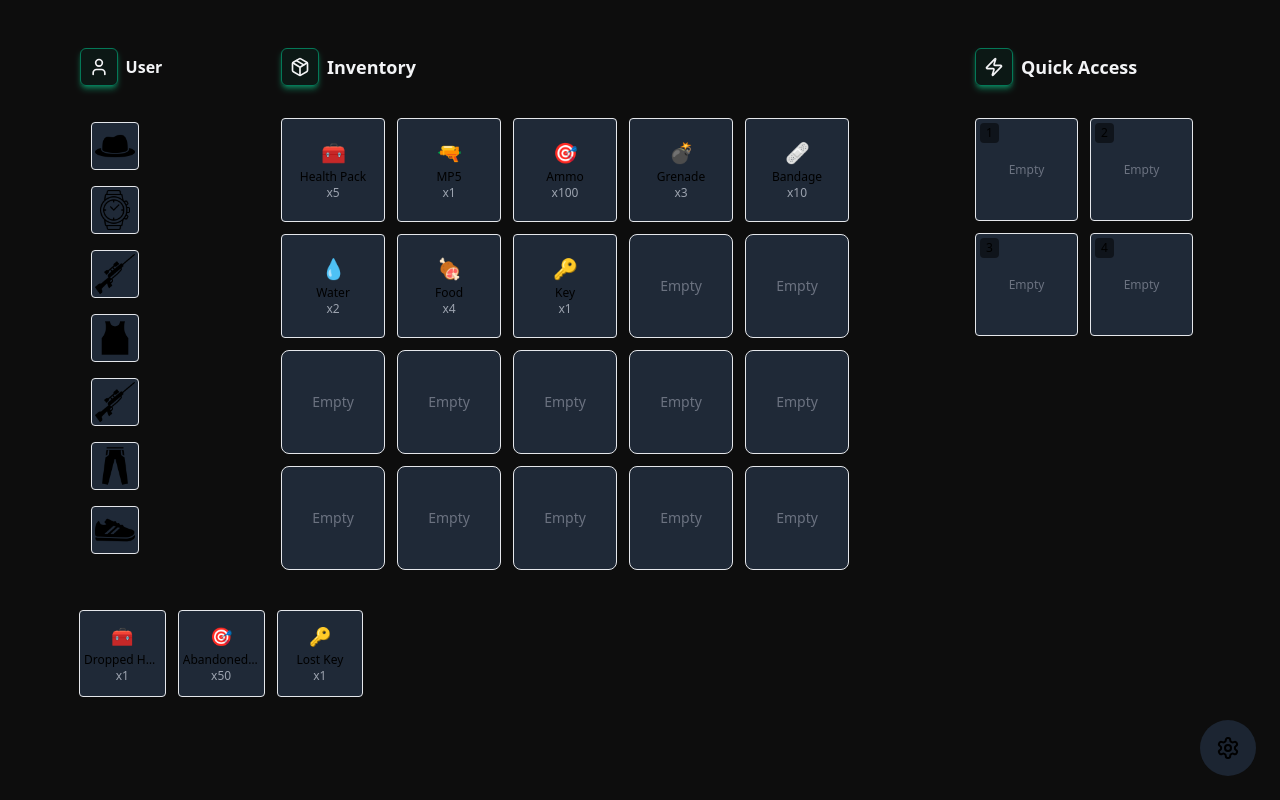
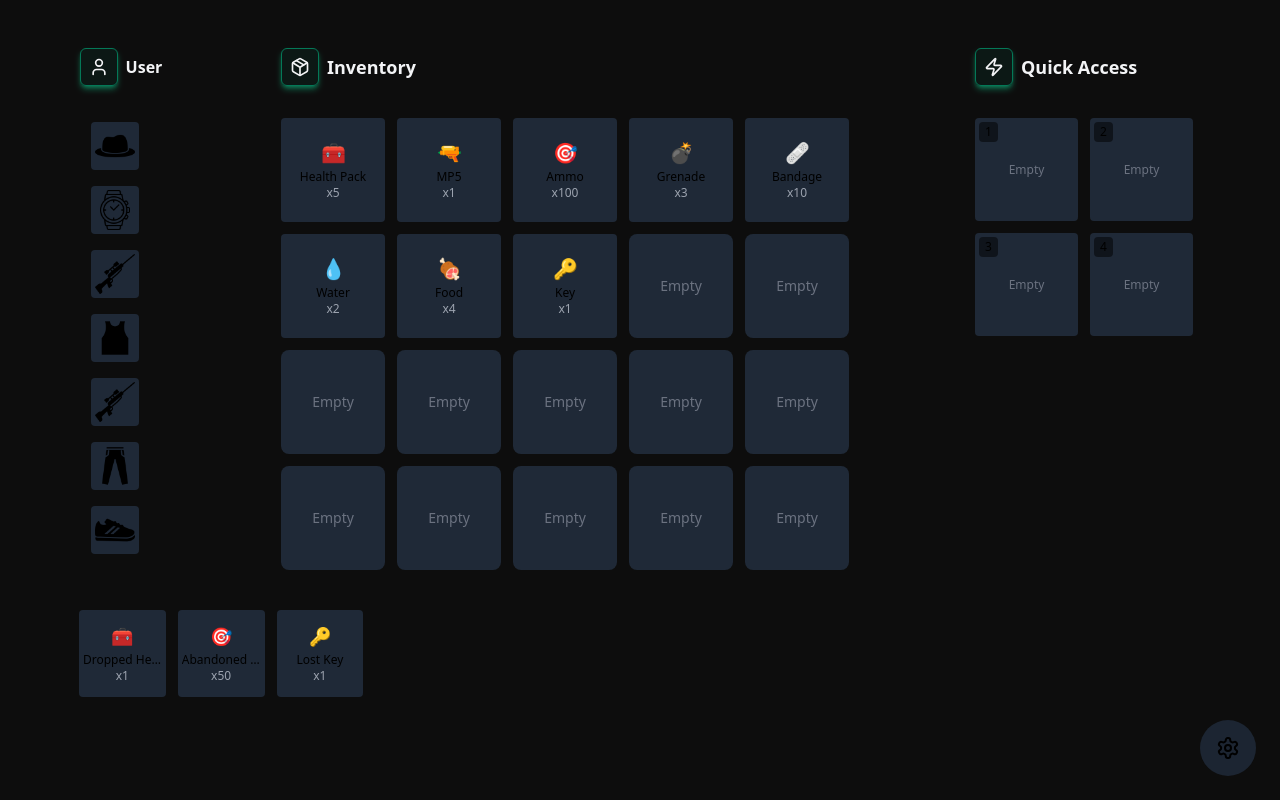
Before and after one commit to dhanashreemhatre/Game-Inventory-Designs, a React (Create React App) app: page / in a window 1280 px wide. Built offline with nearby package versions, Linux system fonts and the light colour scheme.

Commit message:
changes: border

```diff
--- a/src/components/Inventory2.jsx
+++ b/src/components/Inventory2.jsx
@@ -427,7 +427,7 @@ const InventoryItem = ({ item, theme, onClick }) => {
   return (
     <div
       ref={drag}
-      className={`${theme.secondary} aspect-square rounded border ${theme.hover}
+      className={`${theme.secondary} aspect-square rounded ${theme.hover}
         p-2 flex flex-col items-center justify-center cursor-move transition-all duration-200
         ${isDragging ? 'opacity-50' : ''}`}
       onClick={onClick}
@@ -455,7 +455,7 @@ const QuickSlot = ({ item, theme, index, onClick, onDrop }) => {
   return (
     <div
       ref={drop}
-      className={`${theme.secondary} ${theme.hover} aspect-square rounded border
+      className={`${theme.secondary} ${theme.hover} aspect-square rounded
         p-2 flex flex-col items-center justify-center relative transition-all duration-200
         ${isOver ? 'border-2 border-white' : ''}`}
       onClick={onClick}
@@ -485,7 +485,6 @@ const EquipmentSlot = ({ theme, image, label }) => (
       w-12
       h-12
       rounded
-      border
       flex
       items-center
       justify-center
@@ -504,7 +503,7 @@ const EquipmentSlot = ({ theme, image, label }) => (
 // More compact ground item
 const GroundItem = ({ item, theme, onPickup }) => (
   <div
-    className={`${theme.secondary} ${theme.hover} aspect-square rounded border
+    className={`${theme.secondary} ${theme.hover} aspect-square rounded
       p-1 flex flex-col items-center justify-center cursor-pointer transition-all duration-200`}
     onClick={onPickup}
   >
@@ -516,7 +515,7 @@ const GroundItem = ({ item, theme, onPickup }) => (
 
 
 const EmptySlot = ({ theme }) => (
-  <div className={`${theme.secondary} ${theme.hover} aspect-square rounded-lg border
+  <div className={`${theme.secondary} ${theme.hover} aspect-square rounded-lg
     flex items-center justify-center transition-colors duration-200`}>
     <span className="text-gray-500 text-sm">Empty</span>
   </div>
```
